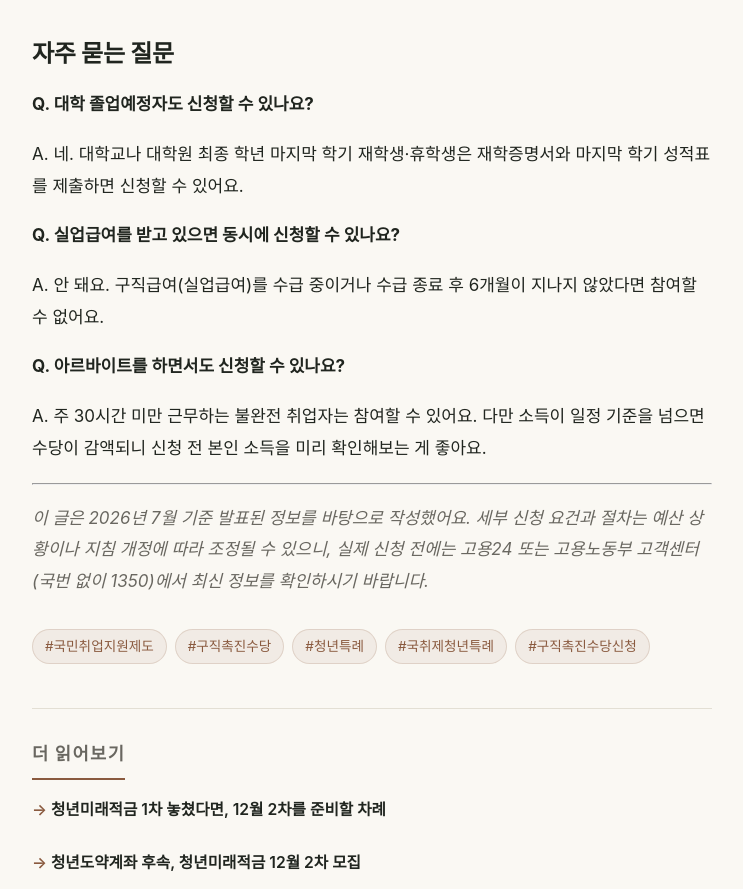
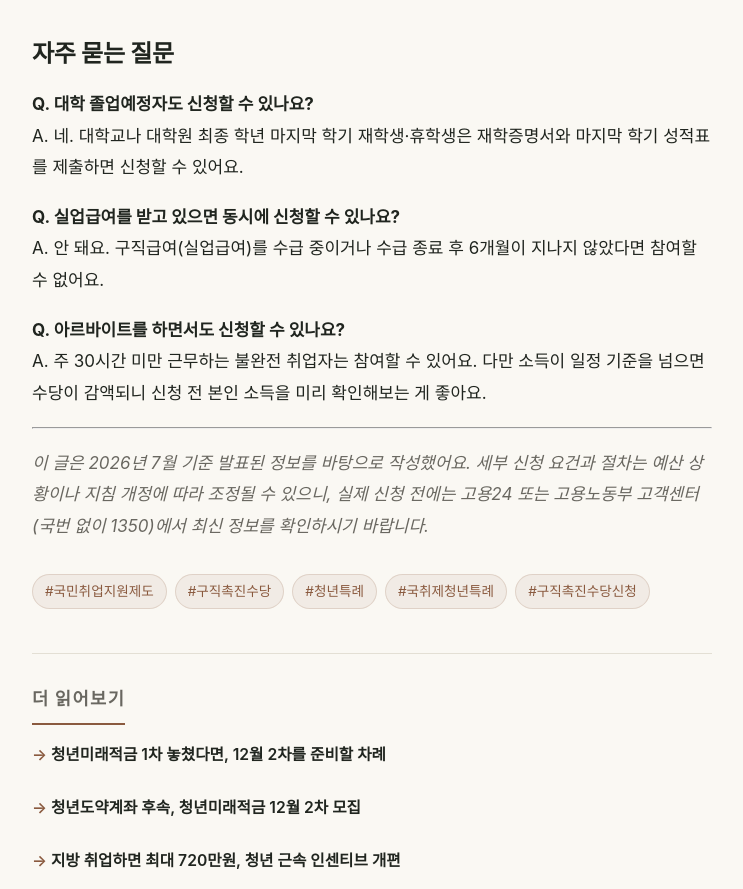
Before and after one commit to rabbitlogs/mybenepick, an Astro site: page /blog/national-employment-support-youth-special-case-60man in a window 1280 px wide. Shown: the part 2541-3430 px from the top of the page, without its empty margins (268-1011 px from the left). Built offline with nearby package versions, Linux system fonts and the light colour scheme; Astro itself is replaced by a stand-in of ours; a web font is replaced by a local one.

Commit message:
fix: 국민취업지원제도 청년특례 글 FAQ 줄바꿈 오류 수정

```diff
--- a/src/content/blog/national-employment-support-youth-special-case-60man.md
+++ b/src/content/blog/national-employment-support-youth-special-case-60man.md
@@ -64,16 +64,13 @@ tags: ["국민취업지원제도", "구직촉진수당", "청년특례", "국취
 
 ## 자주 묻는 질문
 
-**Q. 대학 졸업예정자도 신청할 수 있나요?**
-
+**Q. 대학 졸업예정자도 신청할 수 있나요?**\
 A. 네. 대학교나 대학원 최종 학년 마지막 학기 재학생·휴학생은 재학증명서와 마지막 학기 성적표를 제출하면 신청할 수 있어요.
 
-**Q. 실업급여를 받고 있으면 동시에 신청할 수 있나요?**
-
+**Q. 실업급여를 받고 있으면 동시에 신청할 수 있나요?**\
 A. 안 돼요. 구직급여(실업급여)를 수급 중이거나 수급 종료 후 6개월이 지나지 않았다면 참여할 수 없어요.
 
-**Q. 아르바이트를 하면서도 신청할 수 있나요?**
-
+**Q. 아르바이트를 하면서도 신청할 수 있나요?**\
 A. 주 30시간 미만 근무하는 불완전 취업자는 참여할 수 있어요. 다만 소득이 일정 기준을 넘으면 수당이 감액되니 신청 전 본인 소득을 미리 확인해보는 게 좋아요.
 
 ---
```
